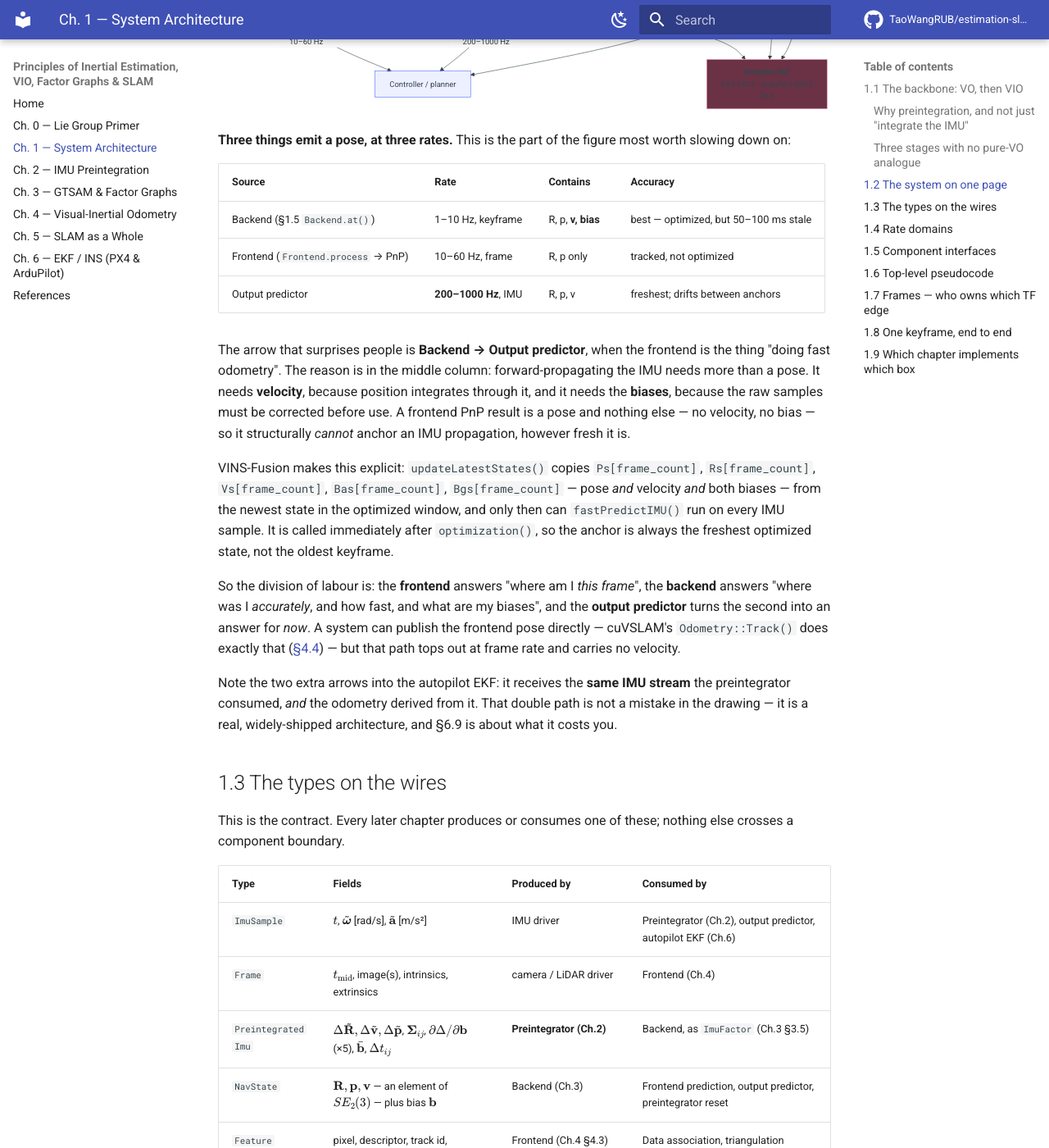
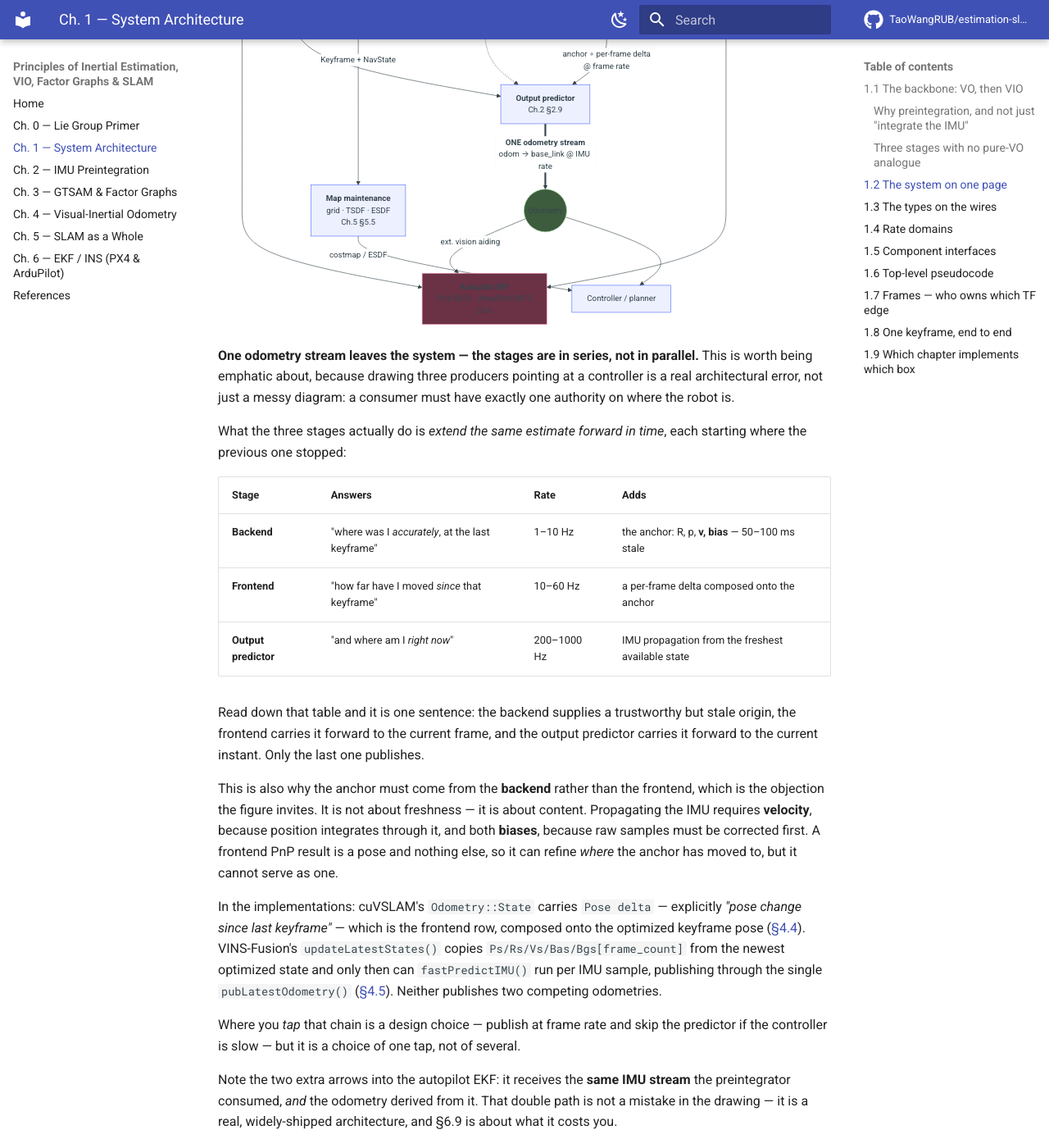
Before and after one commit to TaoWangRUB/estimation-slam-principles, an MkDocs documentation site: the page built from docs/chapter-1.md, in a window 1280 px wide and 1400 px high, scrolled down 3550 px. Shown: the whole window at 82% size. Built offline with MkDocs 1.6.1 and Material for MkDocs 9.7.7, drawn with Linux system fonts in a browser that asks for light colours; comment, search, counter and statistics services are not loaded.

Commit message:
Ch.1 §1.2: one odometry stream, stages in series not in parallel
My previous change made this worse. Adding a frontend->controller edge
alongside the output predictor's left three producers pointing at the
controller, which is an architectural error rather than a busy diagram:
a consumer must have exactly one authority on where the robot is.

Restructured so the output path is a chain. The backend supplies the
anchor at the active keyframe (R, p, v, bias) and hands it to the
frontend; the frontend composes its per-frame delta onto that anchor;
the output predictor propagates from the freshest available state to
now; and exactly one Odometry stream leaves, feeding both the
controller and the autopilot EKF.

That also matches how the implementations behave. cuVSLAM's
Odometry::State carries "Pose delta - pose change since last keyframe",
which is the frontend composing onto an optimized keyframe pose, and
VINS publishes solely through pubLatestOdometry() after
fastPredictIMU(). Neither emits two competing odometries.

The backend-not-frontend anchor argument is kept but subordinated to
this: it explains why the frontend cannot BE the anchor (a PnP result
has no velocity and no bias, so nothing can be integrated from it),
not why the frontend is absent from the output path.

````diff
--- a/docs/chapter-1.md
+++ b/docs/chapter-1.md
@@ -106,36 +106,42 @@ flowchart TB
   GV -->|reject| PR
   GV -->|"LoopFactor (robust)"| BE
 
-  BE -->|"NavState = R, p, <b>v</b>, <b>bias</b><br/>the anchor"| OUTP
-  BE -->|NavState| FE
+  BE -->|"anchor: R, p, <b>v</b>, <b>bias</b><br/>@ active keyframe"| FE
+  BE -.->|"v, bias — the predictor<br/>cannot run without them"| OUTP
   BE -->|"Keyframe + NavState"| MAP["<b>Map maintenance</b><br/>grid · TSDF · ESDF<br/>Ch.5 §5.5"]
 
-  FE -->|"pose @ frame rate<br/>10–60 Hz"| CTRL["Controller / planner"]
-  OUTP -->|"Odometry @ <b>IMU rate</b><br/>200–1000 Hz"| CTRL
-  OUTP -->|"Odometry (ext. vision)"| EKF["<b>Autopilot EKF</b><br/>PX4 EKF2 · ArduPilot EKF3<br/>Ch.6"]
+  FE -->|"anchor ∘ per-frame delta<br/>@ frame rate"| OUTP
+  OUTP ==>|"<b>ONE odometry stream</b><br/>odom → base_link @ IMU rate"| ODOM(("Odometry"))
+  ODOM --> CTRL["Controller / planner"]
+  ODOM -->|"ext. vision aiding"| EKF["<b>Autopilot EKF</b><br/>PX4 EKF2 · ArduPilot EKF3<br/>Ch.6"]
   ABS --> EKF
   IMU --> EKF
-  MAP --> CTRL
+  MAP -->|"costmap / ESDF"| CTRL
 
   style PRE fill:#31456b,stroke:#8ab4f8,color:#fff
   style BE fill:#31456b,stroke:#8ab4f8,color:#fff
   style FE fill:#31456b,stroke:#8ab4f8,color:#fff
+  style ODOM fill:#3d5b3d,stroke:#9ad49a,color:#fff
   style EKF fill:#6b3145,stroke:#f8a1b4,color:#fff
 ```
 
-**Three things emit a pose, at three rates.** This is the part of the figure most worth slowing down on:
+**One odometry stream leaves the system — the stages are in series, not in parallel.** This is worth being emphatic about, because drawing three producers pointing at a controller is a real architectural error, not just a messy diagram: a consumer must have exactly one authority on where the robot is.
 
-| Source | Rate | Contains | Accuracy |
+What the three stages actually do is *extend the same estimate forward in time*, each starting where the previous one stopped:
+
+| Stage | Answers | Rate | Adds |
 |---|---|---|---|
-| Backend (§1.5 `Backend.at()`) | 1–10 Hz, keyframe | R, p, **v, bias** | best — optimized, but 50–100 ms stale |
-| Frontend (`Frontend.process` → PnP) | 10–60 Hz, frame | R, p only | tracked, not optimized |
-| Output predictor | **200–1000 Hz**, IMU | R, p, v | freshest; drifts between anchors |
+| **Backend** | "where was I *accurately*, at the last keyframe" | 1–10 Hz | the anchor: R, p, **v, bias** — 50–100 ms stale |
+| **Frontend** | "how far have I moved *since* that keyframe" | 10–60 Hz | a per-frame delta composed onto the anchor |
+| **Output predictor** | "and where am I *right now*" | 200–1000 Hz | IMU propagation from the freshest available state |
 
-The arrow that surprises people is **Backend → Output predictor**, when the frontend is the thing "doing fast odometry". The reason is in the middle column: forward-propagating the IMU needs more than a pose. It needs **velocity**, because position integrates through it, and it needs the **biases**, because the raw samples must be corrected before use. A frontend PnP result is a pose and nothing else — no velocity, no bias — so it structurally *cannot* anchor an IMU propagation, however fresh it is.
+Read down that table and it is one sentence: the backend supplies a trustworthy but stale origin, the frontend carries it forward to the current frame, and the output predictor carries it forward to the current instant. Only the last one publishes.
 
-VINS-Fusion makes this explicit: `updateLatestStates()` copies `Ps[frame_count]`, `Rs[frame_count]`, `Vs[frame_count]`, `Bas[frame_count]`, `Bgs[frame_count]` — pose *and* velocity *and* both biases — from the newest state in the optimized window, and only then can `fastPredictIMU()` run on every IMU sample. It is called immediately after `optimization()`, so the anchor is always the freshest optimized state, not the oldest keyframe.
+This is also why the anchor must come from the **backend** rather than the frontend, which is the objection the figure invites. It is not about freshness — it is about content. Propagating the IMU requires **velocity**, because position integrates through it, and both **biases**, because raw samples must be corrected first. A frontend PnP result is a pose and nothing else, so it can refine *where* the anchor has moved to, but it cannot serve as one.
 
-So the division of labour is: the **frontend** answers "where am I *this frame*", the **backend** answers "where was I *accurately*, and how fast, and what are my biases", and the **output predictor** turns the second into an answer for *now*. A system can publish the frontend pose directly — cuVSLAM's `Odometry::Track()` does exactly that ([§4.4](chapter-4.md)) — but that path tops out at frame rate and carries no velocity.
+In the implementations: cuVSLAM's `Odometry::State` carries `Pose delta` — explicitly *"pose change since last keyframe"* — which is the frontend row, composed onto the optimized keyframe pose ([§4.4](chapter-4.md)). VINS-Fusion's `updateLatestStates()` copies `Ps/Rs/Vs/Bas/Bgs[frame_count]` from the newest optimized state and only then can `fastPredictIMU()` run per IMU sample, publishing through the single `pubLatestOdometry()` ([§4.5](chapter-4.md)). Neither publishes two competing odometries.
+
+Where you *tap* that chain is a design choice — publish at frame rate and skip the predictor if the controller is slow — but it is a choice of one tap, not of several.
 
 Note the two extra arrows into the autopilot EKF: it receives the **same IMU stream** the preintegrator consumed, *and* the odometry derived from it. That double path is not a mistake in the drawing — it is a real, widely-shipped architecture, and §6.9 is about what it costs you.
 
````
